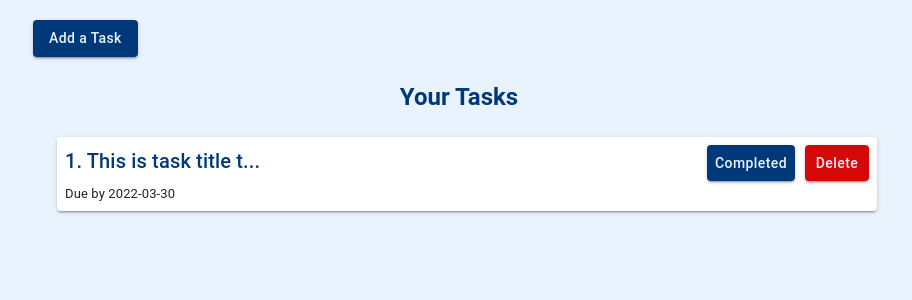
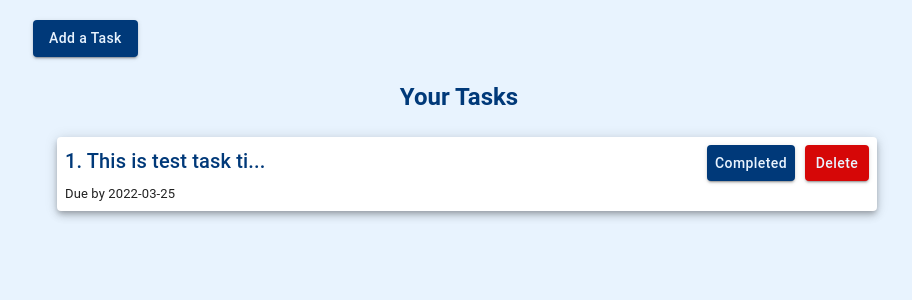
Before and after one commit to sahiljena/intern-challenge-cn, a React (Create React App) app: page / in a window 1280 px wide. Shown: the top 300 px of the page, without its empty margins (181-1093 px from the left). Built offline with nearby package versions, Linux system fonts and the light colour scheme; data requests are answered from the project's data file.

Commit message:
testing date picker min

```diff
--- a/db.json
+++ b/db.json
@@ -1,10 +1,10 @@
 {
   "tasks": [
     {
-      "id": "596ad603-0a44-4092-af77-9f4a00f97813",
-      "title": "This is task title testing",
-      "description": "this is description",
-      "deadline": "2022-03-30"
+      "id": "77f45183-919f-48e1-bbe6-ecb2ac3a5e7f",
+      "title": "This is test task title 4",
+      "description": "This is description abiut task and this description is going to be long as hell This is description abiut task and this description is going to be long as hellThis is description abiut task and this description is going to be long as hellThis is description abiut task and this description is going to be long as hellThis is description abiut task and this description is going to be long as hellThis is description abiut task and this description is going to be long as hellThis is description abiut task and this description is going to be long as hellThis is description abiut task and this description is going to be long as hellThis is description abiut task and this description is going to be long as hell",
+      "deadline": "2022-03-25"
     }
   ]
 }
--- a/src/Components/AddTask.js
+++ b/src/Components/AddTask.js
@@ -122,13 +122,17 @@ const AddTask = () =>{
                         sx={{ marginTop:3 }}
                         type="date"
                         fullWidth
-                        InputLabelProps={{ shrink: true }}
+                        InputLabelProps={{
+                            shrink: true,
+                            min: "2022-03-03",
+                        }}
                         label="Task Deadline"
                         id="taskDeadline"
                         value={date}
                         onChange={(e)=>{
                             setDate(e.target.value);
                         }}
+                        minDate = {new Date()}
                     />
                     <Button
                         sx={{backgroundColor:'backgroundCus.primary', color:'textCus.secondary',  marginTop:3}}
--- a/src/Components/Tasks.js
+++ b/src/Components/Tasks.js
@@ -37,7 +37,7 @@ const Tasks = ({loading, setLoading, tasks, setTask, setUpdate}) =>{
                     borderRadius: 1,
                     m:1,
                     p:1,
-                    boxShadow: 2,
+                    boxShadow: 5,
                 }}
             >
                 <Box onClick={()=>{setExpanded(!expanded)}}  sx={{ display: 'flex', flexWrap: 'wrap',justifyContent: 'space-between', }}>
```
